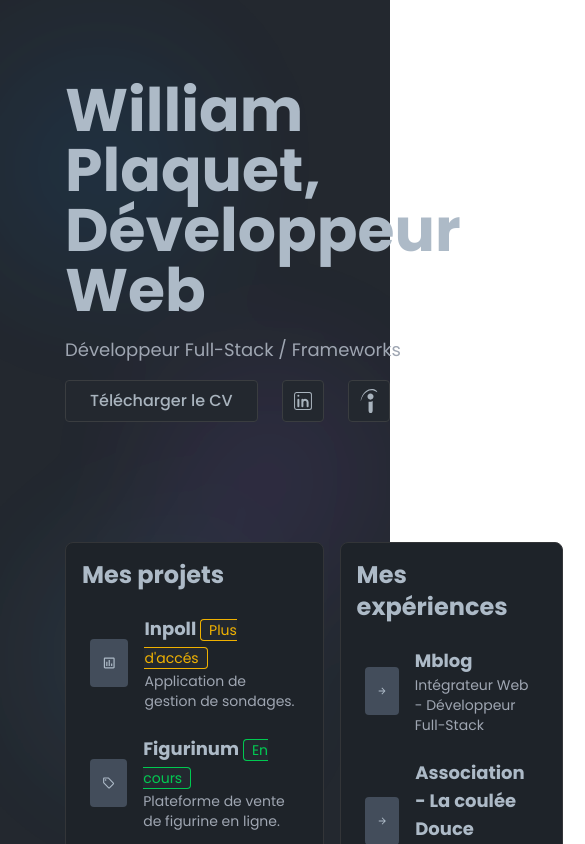
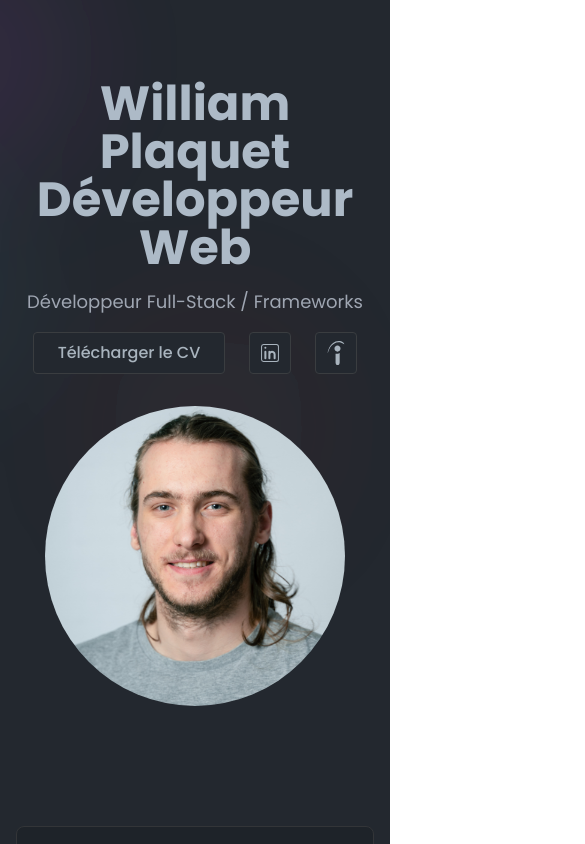
Before and after one commit to PlaquetWilliam/portfolio, a React (Vite) app: page / in a window 390 px wide. Shown: the top 844 px of the page, 585 px wide, since content can reach past the window. Built offline with nearby package versions, Linux system fonts and the light colour scheme.

Commit message:
Déploiement

```diff
--- a/index.html
+++ b/index.html
@@ -7,8 +7,8 @@
     <title>William Plaquet</title>
 
     <link rel="preconnect" href="https://fonts.googleapis.com">
-  <link rel="preconnect" href="https://fonts.gstatic.com" crossorigin>
-  <link href="https://fonts.googleapis.com/css2?family=Open+Sans:ital@0;1&family=Poppins:ital,wght@0,100;0,200;0,300;0,400;0,500;0,600;0,700;0,800;0,900;1,100;1,200;1,300;1,400;1,500;1,600;1,700;1,800;1,900&display=swap" rel="stylesheet">
+    <link rel="preconnect" href="https://fonts.gstatic.com" crossorigin>
+    <link href="https://fonts.googleapis.com/css2?family=Open+Sans:ital@0;1&family=Poppins:ital,wght@0,100;0,200;0,300;0,400;0,500;0,600;0,700;0,800;0,900;1,100;1,200;1,300;1,400;1,500;1,600;1,700;1,800;1,900&display=swap" rel="stylesheet">
   </head>
   <body>
     <div id="root"></div>
--- a/src/App.tsx
+++ b/src/App.tsx
@@ -11,7 +11,7 @@ function App() {
         <Background />
       </div>
 
-      <div className="max-w-8/12 m-auto z-10">
+      <div className="max-w-11/12 m-auto z-10 xl:max-w-8/12">
         <Hero />
         <Projects />
         <Skills />
--- a/src/components/Background.tsx
+++ b/src/components/Background.tsx
@@ -1,36 +1,6 @@
-import React, { useEffect } from "react";
 import "../index.css";
 
 const Background: React.FC = () => {
-  useEffect(() => {
-    const interBubble = document.querySelector<HTMLDivElement>(".interactive")!;
-    if (!interBubble) return;
-
-    let curX = 0,
-      curY = 0,
-      tgX = 0,
-      tgY = 0;
-
-    function move() {
-      curX += (tgX - curX) / 20;
-      curY += (tgY - curY) / 20;
-      interBubble.style.transform = `translate(${Math.round(curX)}px, ${Math.round(curY)}px)`;
-      requestAnimationFrame(move);
-    }
-
-    const handleMouseMove = (event: MouseEvent) => {
-      tgX = event.clientX;
-      tgY = event.clientY;
-    };
-
-    window.addEventListener("mousemove", handleMouseMove);
-    move();
-
-    return () => {
-      window.removeEventListener("mousemove", handleMouseMove);
-    };
-  }, []);
-
   return (
     <div className="absolute inset-0 gradient-bg">
       <svg xmlns="http://www.w3.org/2000/svg">
@@ -51,6 +21,7 @@ const Background: React.FC = () => {
         <div className="g1"></div>
         <div className="g2"></div>
         <div className="g3"></div>
+        <div className="g4"></div>
       </div>
     </div>
   );
--- a/src/components/Hero.tsx
+++ b/src/components/Hero.tsx
@@ -1,20 +1,18 @@
 import { CiLinkedin } from "react-icons/ci";
 import { SiIndeed } from "react-icons/si";
-
 import Profil from '../assets/Profil.png'
-
 import cv from '../assets/CV.pdf';
 
 export const Hero = () => {
     return (
     <>
-        <section className='flex justify-between items-center py-20 w-full'>
+        <section className='flex flex-col items-center py-20 w-full xl:flex-row xl:justify-between'>
             <div className="flex items-center h-full z-10">
                 <div className='flex flex-col justify-center'>
-                    <h1 className="text-6xl font-bold text-[#adbac7]">William Plaquet,</h1>
-                    <h1 className="text-6xl font-bold text-[#adbac7]">Développeur Web</h1>
-                    <p className="mt-4 text-lg text-[#9fa6b2]">Développeur Full-Stack / Frameworks</p>
-                    <div className="mt-4 flex">
+                    <h1 className="text-5xl text-center font-bold text-[#adbac7] xl:text-left">William Plaquet</h1>
+                    <h1 className="text-5xl text-center font-bold text-[#adbac7] xl:text-left">Développeur Web</h1>
+                    <p className="mt-4 text-lg text-center text-[#9fa6b2] xl:text-left">Développeur Full-Stack / Frameworks</p>
+                    <div className="flex justify-center mt-4 xl:justify-start">
                         <a
                             href={cv}
                             download="William_Plaquet_CV.pdf"
@@ -32,8 +30,8 @@ export const Hero = () => {
                 </div>
             </div>
 
-            <div className="flex items-center h-full z-10">
-                <img src={ Profil } className='w-[400px] rounded-full'/>
+            <div className="flex justify-center items-center mt-8 h-full z-10">
+                <img src={ Profil } className='w-[300px] rounded-full xl:w-[350px] 2xl:w-[400px]'/>
             </div>
         </section>
     </>
--- a/src/components/Projects.tsx
+++ b/src/components/Projects.tsx
@@ -1,7 +1,5 @@
 import { useState } from "react";
-
 import { MdOutlinePoll, MdOutlineSell, MdOutlineMusicNote, MdOutlinePermMedia, MdArrowForward } from "react-icons/md";
-
 import Typezik from '../assets/Typezik.png'
 
 const Modal = ({ isOpen, onClose }: { isOpen: boolean; onClose: () => void }) => {
@@ -24,7 +22,7 @@ export const Projects = () => {
     <>
         <Modal isOpen={isModalOpen} onClose={() => setIsModalOpen(false)} />
         <section className='flex flex-col py-10 w-full gap-4'>
-            <div className="flex w-full gap-4 z-10">
+            <div className="flex flex-col w-full gap-4 z-10 2xl:flex-row">
                 <div className="flex-2 p-4 bg-[#1e2329] border border-[#333538] rounded-lg">
                     <h1 className="text-2xl font-bold text-[#adbac7]">Mes projets</h1>
 
@@ -33,7 +31,7 @@ export const Projects = () => {
                             <MdOutlinePoll className="p-3 text-5xl bg-[#434d5b] text-[#adbac7] rounded"/>
 
                             <div className="flex flex-col">
-                                <h1 className="text-[#adbac7] font-bold text-lg">Inpoll <span className="mr-2 px-2 text-yellow-500 font-normal text-sm border border-yellow-500 bg-[#23282f] rounded">Plus d'accés</span></h1>
+                                <h1 className="text-[#adbac7] font-bold text-lg">Inpoll <span className="mr-2 px-2 text-yellow-500 font-normal text-xs border border-yellow-500 bg-[#23282f] rounded">Plus d'accés</span></h1>
                                 <p className="text-[#9fa6b2] text-sm">Application de gestion de sondages.</p>
                             </div>
                         </a>
@@ -42,7 +40,7 @@ export const Projects = () => {
                             <MdOutlineSell className="p-3 text-5xl bg-[#434d5b] text-[#adbac7] rounded"/>
 
                             <div className="flex flex-col">
-                                <h1 className="text-[#adbac7] font-bold text-lg">Figurinum <span className="mr-2 px-2 text-green-500 font-normal text-sm border border-green-500 bg-[#23282f] rounded">En cours</span></h1>
+                                <h1 className="text-[#adbac7] font-bold text-lg">Figurinum <span className="mr-2 px-2 text-green-500 font-normal text-xs border border-green-500 bg-[#23282f] rounded">En cours</span></h1>
                                 <p className="text-[#9fa6b2] text-sm">Plateforme de vente de figurine en ligne.</p>
                             </div>
                         </a>
@@ -51,8 +49,8 @@ export const Projects = () => {
                             <MdOutlineMusicNote className="p-3 text-5xl bg-[#434d5b] text-[#adbac7] rounded" />
 
                             <div className="flex items-start flex-col">
-                                <h1 className="text-[#adbac7] font-bold text-lg">Typezik <span className="mr-2 px-2 text-red-500 font-normal text-sm border border-red-500 bg-[#23282f] rounded">Obsolète</span></h1>
-                                <p className="text-[#9fa6b2] text-sm">Application de recherche de musique par rapport au style.</p>
+                                <h1 className="text-[#adbac7] font-bold text-lg">Typezik <span className="mr-2 px-2 text-red-500 font-normal text-xs border border-red-500 bg-[#23282f] rounded">Obsolète</span></h1>
+                                <p className="text-[#9fa6b2] text-sm">Application de recherche de musique.</p>
                             </div>
                         </button>
 
@@ -60,7 +58,7 @@ export const Projects = () => {
                             <MdOutlinePermMedia className="p-3 text-5xl bg-[#434d5b] text-[#adbac7] rounded"/>
 
                             <div className="flex flex-col">
-                                <h1 className="text-[#adbac7] font-bold text-lg">Médiassic <span className="mr-2 px-2 text-purple-500 font-normal text-sm border border-purple-500 bg-[#23282f] rounded">Fonctionnalités manquantes</span><span className="mr-2 px-2 text-yellow-500 font-normal text-sm border border-yellow-500 bg-[#23282f] rounded">Plus d'accés</span></h1>
+                                <h1 className="text-[#adbac7] font-bold text-lg">Médiassic <span className="mr-2 px-2 text-yellow-500 font-normal text-xs border border-yellow-500 bg-[#23282f] rounded">Plus d'accés</span></h1>
                                 <p className="text-[#9fa6b2] text-sm">Wiki sur le domaine de la paléotonlogie.</p>
                             </div>
                         </a>
@@ -76,7 +74,7 @@ export const Projects = () => {
 
                             <div className="flex flex-col">
                                 <h1 className="text-[#adbac7] font-bold text-lg">Mblog</h1>
-                                <p className="text-[#9fa6b2] text-sm">Intégrateur Web - Développeur Full-Stack</p>
+                                <p className="text-[#9fa6b2] text-sm">Développeur Full-Stack</p>
                             </div>
                         </a>
 
@@ -84,7 +82,7 @@ export const Projects = () => {
                             <MdArrowForward className="p-3 text-5xl bg-[#434d5b] text-[#adbac7] rounded"/>
 
                             <div className="flex flex-col">
-                                <h1 className="text-[#adbac7] font-bold text-lg">Association - La coulée Douce</h1>
+                                <h1 className="text-[#adbac7] font-bold text-lg">La Coulée Douce</h1>
                                 <p className="text-[#9fa6b2] text-sm">Développeur Wordpress</p>
                             </div>
                         </a>
@@ -94,7 +92,7 @@ export const Projects = () => {
 
                             <div className="flex flex-col">
                                 <h1 className="text-[#adbac7] font-bold text-lg">Groupe Lelièvre</h1>
-                                <p className="text-[#9fa6b2] text-sm">Administrateur réseau - Assistance client</p>
+                                <p className="text-[#9fa6b2] text-sm">Administrateur réseau</p>
                             </div>
                         </a>
 
@@ -113,8 +111,8 @@ export const Projects = () => {
             <div className="flex-2 p-4 bg-[#1e2329] border border-[#333538] rounded-lg z-10">
                 <h1 className="text-2xl font-bold text-[#adbac7]">Mes projets 3D</h1>
 
-                <div className="flex w-full mt-4 gap-2">
-                    <div className="flex items-center w-1/2 gap-4 flex p-2 rounded duration-100 hover:bg-[#2e343c]">
+                <div className="flex flex-col w-full mt-4 gap-2 lg:flex-row">
+                    <div className="flex items-center w-full gap-4 flex p-2 rounded duration-100 hover:bg-[#2e343c] cursor-default">
                         <div className="flex flex-col w-full">
                             <h1 className="text-[#adbac7] font-bold text-lg">Le Chevalier - Hollow Knight</h1>
                             <p className="text-[#9fa6b2] text-sm">Modèle 3D utilisé pour mon site de vente de figurines.</p>
@@ -125,7 +123,7 @@ export const Projects = () => {
                         </div>
                     </div>
 
-                    <div className="flex items-center w-1/2 gap-4 flex p-2 rounded duration-100 hover:bg-[#2e343c]">
+                    <div className="flex items-center w-full gap-4 flex p-2 rounded duration-100 hover:bg-[#2e343c] cursor-default">
                         <div className="flex flex-col w-full">
                             <h1 className="text-[#adbac7] font-bold text-lg">Pistolet M1911</h1>
                             <p className="text-[#9fa6b2] text-sm">Utilisation pour un projet de jeu vidéo.</p>
--- a/src/index.css
+++ b/src/index.css
@@ -4,43 +4,54 @@ body {
     font-family: "Poppins", serif;
 }
 
-@keyframes fade-in-scale {
-    0% {
-        opacity: 0;
-        transform: scale(1);
-    }
-    100% {
-        opacity: 1;
-        transform: scale(0.95);
-    }
-}
-
 :root {
     --color-bg1: #23282f;
-    --color1: 18, 141, 255;
-    --color2: 159, 88, 255;
-    --color3: 99, 191, 255;
+    --color1: 18, 113, 255;
+    --color2: 221, 74, 255;
+    --color3: 100, 220, 255;
+    --color4: 200, 50, 50;
+    --color5: 180, 180, 50;
+    --color-interactive: 140, 100, 255;
     --circle-size: 80%;
     --blending: hard-light;
 }
 
-@keyframes moveRandom {
+@keyframes moveInCircle {
     0% {
-        transform: translate(0, 0);
-    }
-    25% {
-        transform: translate(calc(-50vw + 100px), calc(-50vh + 100px));
+      transform: rotate(0deg);
     }
     50% {
-        transform: translate(calc(50vw - 100px), calc(50vh - 100px));
-    }
-    75% {
-        transform: translate(calc(-50vw + 200px), calc(50vh - 200px));
+      transform: rotate(180deg);
     }
     100% {
-        transform: translate(0, 0);
+      transform: rotate(360deg);
     }
 }
+
+@keyframes moveVertical {
+    0% {
+      transform: translateY(-50%);
+    }
+    50% {
+      transform: translateY(50%);
+    }
+    100% {
+      transform: translateY(-50%);
+    }
+}
+
+@keyframes moveHorizontal {
+    0% {
+      transform: translateX(-50%) translateY(-10%);
+    }
+    50% {
+      transform: translateX(50%) translateY(10%);
+    }
+    100% {
+      transform: translateX(-50%) translateY(-10%);
+    }
+}
+
 
 .gradient-bg {
     width: 100vw;
@@ -51,41 +62,82 @@ body {
     top: 0;
     left: 0;
 
+    svg {
+      position: fixed;
+      top:0;
+      left:0;
+      width: 0;
+      height: 0;
+    }
+
+
     .gradients-container {
-        filter: url(#goo) blur(40px);
+      filter: url(#goo) blur(40px) ;
       width: 100%;
       height: 100%;
     }
 
-    .g1, .g2, .g3 {
+    .g1 {
       position: absolute;
+      background: radial-gradient(circle at center, rgba(var(--color1), 0.1) 0, rgba(var(--color1), 0) 50%) no-repeat;
+      mix-blend-mode: var(--blending);
+
       width: var(--circle-size);
       height: var(--circle-size);
-        mix-blend-mode: var(--blending);
+      top: calc(50% - var(--circle-size) / 2);
+      left: calc(50% - var(--circle-size) / 2 + 500px);
+
+      transform-origin: center center;
+      animation: moveVertical 30s ease infinite;
+
       opacity: 1;
-        animation: moveRandom infinite alternate ease-in-out;
-    }
-
-    .g1 {
-        background: radial-gradient(circle at center, rgba(var(--color1), 0.1) 0, rgba(var(--color1), 0) 50%) no-repeat;
-        top: 0;
-        left: 10%;
-        animation-duration: 25s;
     }
 
     .g2 {
+      position: absolute;
       background: radial-gradient(circle at center, rgba(var(--color2), 0.1) 0, rgba(var(--color2), 0) 50%) no-repeat;
-        top: 0;
-        left: 30%;
-        animation-duration: 30s;
-        animation-delay: 5s;
+      mix-blend-mode: var(--blending);
+
+      width: var(--circle-size);
+      height: var(--circle-size);
+      top: calc(50% - var(--circle-size) / 2);
+      left: calc(50% - var(--circle-size) / 2);
+
+      transform-origin: calc(50% - 400px);
+      animation: moveInCircle 20s reverse infinite;
+
+      opacity: 1;
     }
 
     .g3 {
+      position: absolute;
       background: radial-gradient(circle at center, rgba(var(--color3), 0.1) 0, rgba(var(--color3), 0) 50%) no-repeat;
-        top: 20%;
-        left: 0;
-        animation-duration: 35s;
-        animation-delay: 10s;
+      mix-blend-mode: var(--blending);
+
+      width: var(--circle-size);
+      height: var(--circle-size);
+      top: calc(50% - var(--circle-size) / 2 + 200px);
+      left: calc(50% - var(--circle-size) / 2 - 500px);
+
+      transform-origin: calc(50% + 400px);
+      animation: moveInCircle 40s linear infinite;
+
+      opacity: 1;
+    }
+
+    .g4 {
+      position: absolute;
+      background: radial-gradient(circle at center, rgba(var(--color4), 0.1) 0, rgba(var(--color4), 0) 50%) no-repeat;
+      mix-blend-mode: var(--blending);
+
+      width: var(--circle-size);
+      height: var(--circle-size);
+      top: calc(50% - var(--circle-size) / 2);
+      left: calc(50% - var(--circle-size) / 2);
+
+      transform-origin: calc(50% - 200px);
+      animation: moveHorizontal 40s ease infinite;
+
+      opacity: 0.7;
     }
 }
```
Also changed, not shown: src/components/Contact.tsx (+5 -9 lines), src/components/Skills.tsx (+7 -7 lines). Lines whose indentation alone changed are shown as unchanged.
